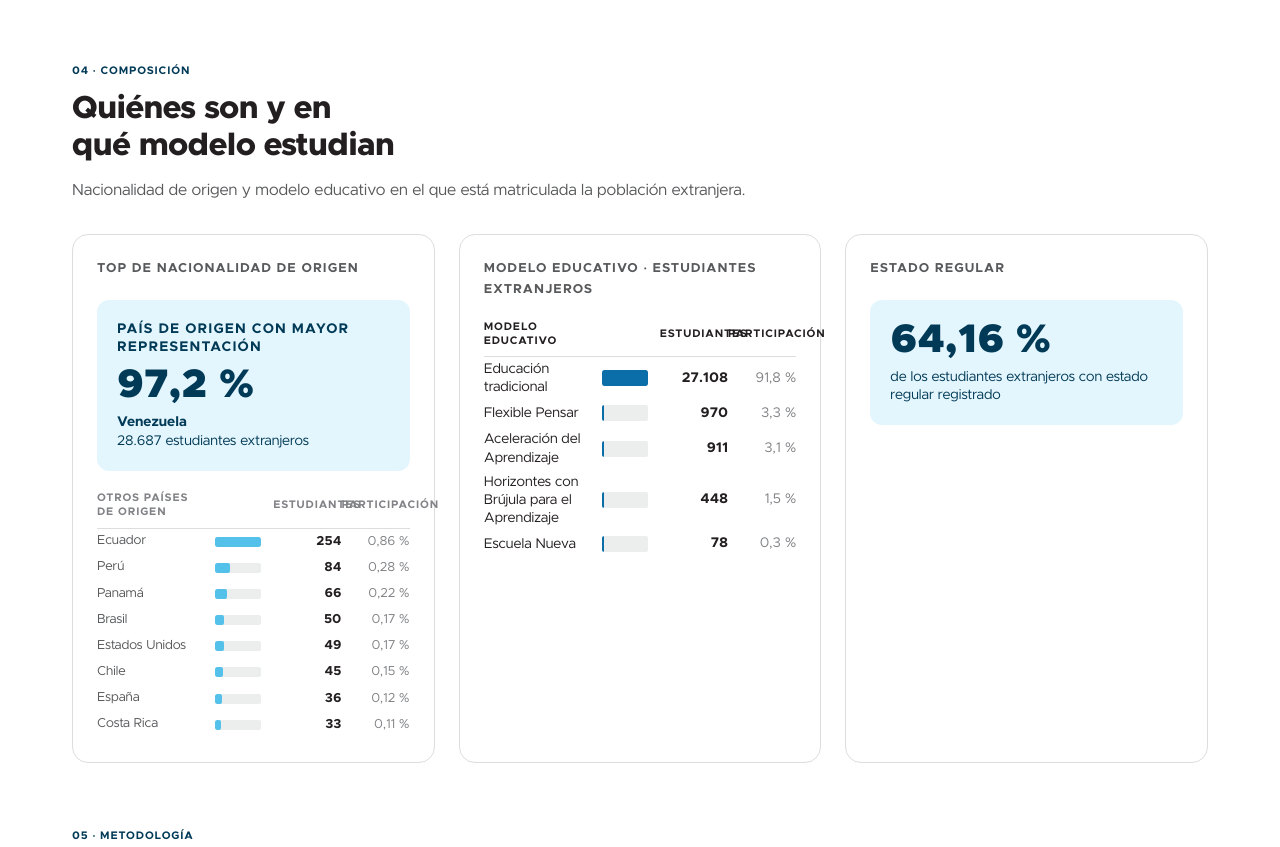
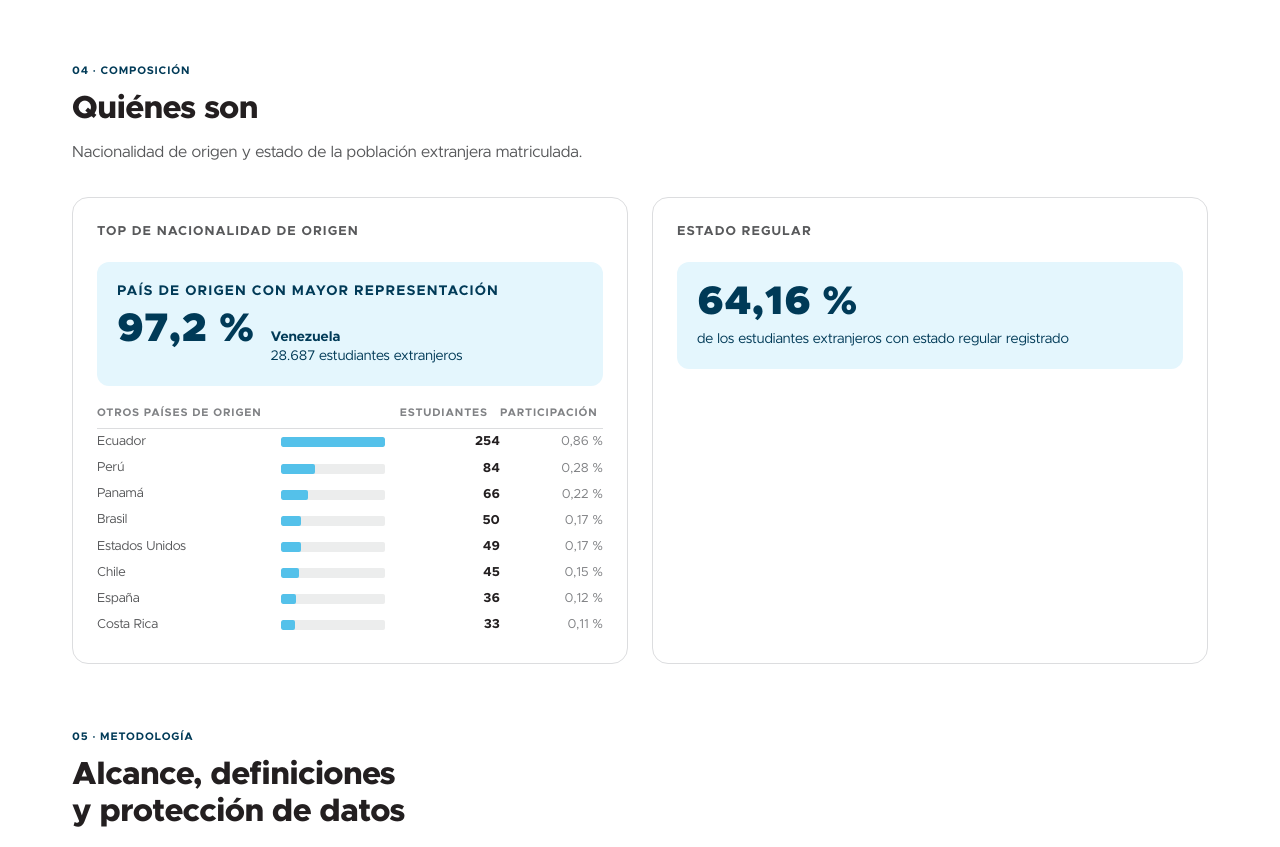
Before and after one commit to pablovanegas/migrantesmed, a plain HTML site: page index.html in a window 1280 px wide. Shown: the part 3775-4622 px from the top of the page. Drawn offline with Linux system fonts and the light colour scheme.

Commit message:
Add files via upload

```diff
--- a/index.html
+++ b/index.html
@@ -104,9 +104,6 @@
   table.barras td.secundario{width:18%;padding:3px 0 3px var(--esp-4);text-align:right;color:var(--texto-apoyo);font-variant-numeric:tabular-nums;white-space:nowrap}
   table.barras thead th{padding-top:0;padding-bottom:var(--esp-2);border-bottom:1px solid var(--borde-sutil);font-size:var(--tam-micro);font-weight:var(--peso-bold);color:var(--texto-apoyo);letter-spacing:var(--tracking-etiqueta);text-transform:uppercase}
   table.barras thead th.num{text-align:right}
-  table.barras.modelos{font-size:var(--tam-cuerpo-sm)}
-  table.barras.modelos th{white-space:normal;min-width:11em;color:var(--texto-principal);line-height:1.3}
-  table.barras.modelos td.pista span{height:16px}
   table.barras.delgadas td.pista span{height:10px}
 
   /* ---------- tablas de datos ---------- */
@@ -268,8 +265,8 @@
   <section class="contenido seccion" id="composicion">
     <header class="seccion-cabeza">
       <span class="seccion-num">04 · Composición</span>
-      <h2>Quiénes son y en qué modelo estudian</h2>
-      <p class="seccion-intro">Nacionalidad de origen y modelo educativo en el que está matriculada la población extranjera.</p>
+      <h2>Quiénes son</h2>
+      <p class="seccion-intro">Nacionalidad de origen y estado de la población extranjera matriculada.</p>
     </header>
     <div class="composicion">
       <div class="caja tarjeta">
@@ -278,13 +275,6 @@
         <table class="barras delgadas">
           <thead><tr><th scope="col">Otros países de origen</th><th scope="col" aria-label="Gráfico"></th><th scope="col" class="num">Estudiantes</th><th scope="col" class="num">Participación</th></tr></thead>
           <tbody id="nac-resto"></tbody>
-        </table>
-      </div>
-      <div class="caja tarjeta">
-        <h3 class="subtitulo" style="border:0;padding:0">Modelo educativo · estudiantes extranjeros</h3>
-        <table class="barras modelos">
-          <thead><tr><th scope="col">Modelo educativo</th><th scope="col" aria-label="Gráfico"></th><th scope="col" class="num">Estudiantes</th><th scope="col" class="num">Participación</th></tr></thead>
-          <tbody id="modelos"></tbody>
         </table>
       </div>
       <div class="caja tarjeta">
@@ -365,15 +355,6 @@
   var TILDES = { belen: 'Belén', cristobal: 'Cristóbal', america: 'América', institucion: 'Institución', educacion: 'Educación', jose: 'José', maria: 'María', jesus: 'Jesús', angel: 'Ángel', nicolas: 'Nicolás', simon: 'Simón', bolivar: 'Bolívar', gomez: 'Gómez', perez: 'Pérez', martinez: 'Martínez', gonzalez: 'González', ramirez: 'Ramírez', velez: 'Vélez', rodriguez: 'Rodríguez', hernandez: 'Hernández', sanchez: 'Sánchez', diaz: 'Díaz', corazon: 'Corazón', concepcion: 'Concepción', asuncion: 'Asunción', union: 'Unión', leon: 'León', ramon: 'Ramón', joaquin: 'Joaquín', hector: 'Héctor', ines: 'Inés', republica: 'República', ninos: 'Niños', mision: 'Misión', tomas: 'Tomás', andres: 'Andrés', pedron: 'Pedrón', eucaristico: 'Eucarístico', montana: 'Montaña', sebastian: 'Sebastián', martin: 'Martín', garcia: 'García', lopez: 'López', marquez: 'Márquez', benitez: 'Benítez' };
   var MENORES = { de: 1, del: 1, la: 1, las: 1, los: 1, el: 1, y: 1, e: 1, a: 1 };
   var PAISES = { 'ESTADOS UNIDOS': 'Estados Unidos', ECUADOR: 'Ecuador', PANAMA: 'Panamá', PERU: 'Perú', ESPANA: 'España', ARGENTINA: 'Argentina', CHILE: 'Chile', BRASIL: 'Brasil', MEXICO: 'México', 'COSTA RICA': 'Costa Rica', 'NO ESPECIFICADO': 'No especificado', VENEZUELA: 'Venezuela', CANADA: 'Canadá', BOLIVIA: 'Bolivia', CUBA: 'Cuba' };
-  var MODELOS = {
-    'EDUCACION TRADICIONAL': 'Educación tradicional',
-    'PROGRAMA PARA JOVENES EN EXTRAEDAD Y ADULTOS': 'Jóvenes en extraedad y adultos',
-    'FLEXIBLE PENSAR': 'Flexible Pensar',
-    'ACELERACION DEL APRENDIZAJE': 'Aceleración del Aprendizaje',
-    'HORIZONTES CON BRUJULA PARA EL APRENDIZAJE': 'Horizontes con Brújula para el Aprendizaje',
-    'ESCUELA NUEVA': 'Escuela Nueva',
-    'TEJIENDO SABERES': 'Tejiendo Saberes'
-  };
   var ORD = ['', 'primera', 'segunda', 'tercera', 'cuarta', 'quinta', 'sexta', 'séptima', 'octava', 'novena', 'décima', 'undécima', 'duodécima', 'decimotercera', 'decimocuarta', 'decimoquinta', 'decimosexta', 'decimoséptima', 'decimoctava', 'decimonovena', 'vigésima', 'vigesimoprimera'];
   var MES = ['enero', 'febrero', 'marzo', 'abril', 'mayo', 'junio', 'julio', 'agosto', 'septiembre', 'octubre', 'noviembre', 'diciembre'];
   var RAMPA = ['#e4f6fd', '#c0e9fa', '#8fd8f5', '#54c1ea', '#1ea3d6', '#0b6ea8', '#003a57'];
@@ -638,9 +619,6 @@
   $('nac-resto').innerHTML = barras(resto.map(function (x) { return { n: PAISES[x.p] || nom(x.p), v: x.e, pct: x.pct }; }),
     resto.length ? resto[0].e : 1, '#54c1ea', function (x) { return nf(x.v); }, function (x) { return pc(x.pct, 2); });
 
-  var mods = D.modelos.slice().sort(function (a, b) { return b.ext - a.ext; });
-  $('modelos').innerHTML = barras(mods.map(function (m) { return { n: MODELOS[m.m] || nom(m.m), v: m.ext, pct: m.pct }; }),
-    mods[0].ext, '#0b6ea8', function (x) { return nf(x.v); }, function (x) { return pc(x.pct); });
   texto('indice-regular', pc(K.indiceRegular, 2));
 
   /* ------------------------------------------------------ metodologia y pie */
```
